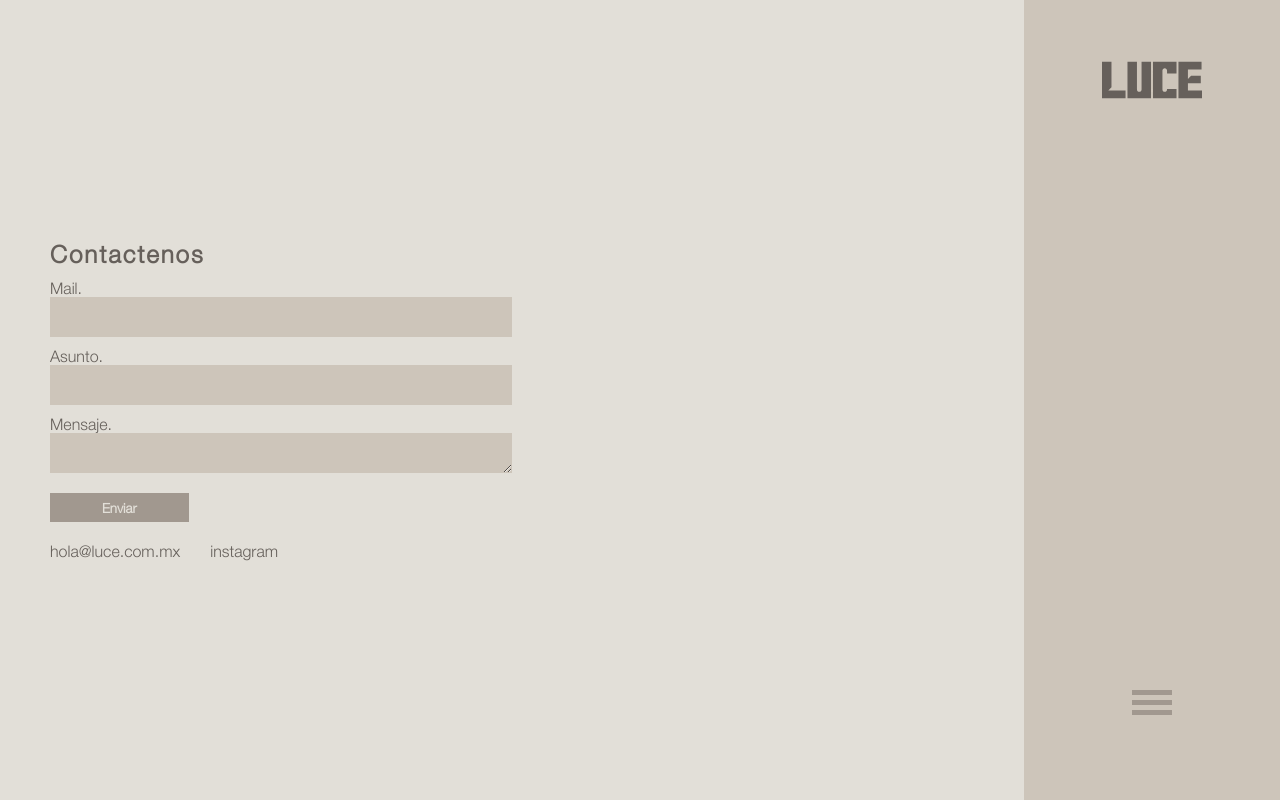
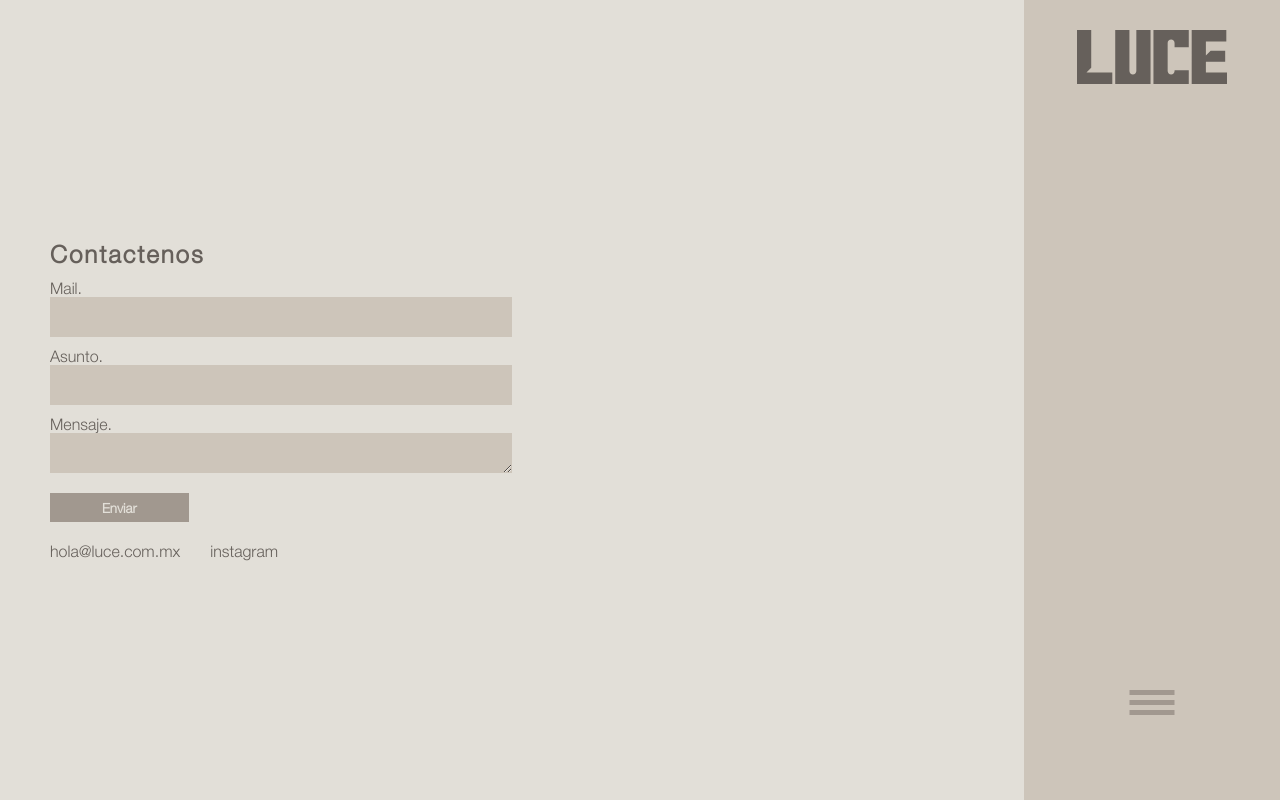
Before and after one commit to MorisLuis/luce, a Next.js app: page /contact in a window 1280 px wide. Built offline with nearby package versions, Linux system fonts and the light colour scheme.

Commit message:
S / Logo

```diff
--- a/components/LayoutRight.tsx
+++ b/components/LayoutRight.tsx
@@ -1,8 +1,8 @@
 import Image from 'next/image';
 import React from 'react';
 import { Nav } from './navigation/nav';
+import Link from 'next/link';
 import style from '../styles/LayoutRight.module.scss';
-import Link from 'next/link';
 
 interface LayoutRightInterface {
     content: () => React.ReactNode;
@@ -21,7 +21,9 @@ export default function LayoutRight({ content, sideBar, bottom, secondaryDesign
                     <Image
                         src={`/logos/HORIZONTAL_COLOR PRINCIPAL.svg`}
                         alt={'LUCE'}
-                        fill
+                        layout="responsive"
+                        width={200}
+                        height={200}
                         className={style.imageContainerMovil}
                     />
                 </Link>
@@ -36,7 +38,9 @@ export default function LayoutRight({ content, sideBar, bottom, secondaryDesign
                     <Image
                         src={`/logos/HORIZONTAL_COLOR PRINCIPAL.svg`}
                         alt={'LUCE'}
-                        fill
+                        layout="responsive"
+                        width={200}
+                        height={100}
                         className={style.imageContainerWeb}
                     />
                 </Link>
--- a/components/navigation/nav.tsx
+++ b/components/navigation/nav.tsx
@@ -4,9 +4,9 @@ import Link from 'next/link';
 import React, { useState } from 'react';
 import { Hamburguer } from './hamburguer';
 import Image from 'next/image';
-import styles from "../../styles/Navigation.module.scss";
 import { brandsData } from '@/data/brands';
 import { categoriesData } from '@/data/categories';
+import styles from "../../styles/Navigation.module.scss";
 
 
 export const Nav = () => {
@@ -32,11 +32,12 @@ export const Nav = () => {
             <div className={`${styles.menuContent} ${showMenu ? styles.active : ''}`}>
                 <div className={styles.menuContainer}>
                     <div className={styles.luce}>
-                        <Link href={"/"}>
+                        <Link href={"/"} className={styles.luce__image}>
                             <Image
                                 src={`/logos/HORIZONTAL_COLOR PRINCIPAL.svg`}
                                 alt={'LUCE'}
-                                width={100}
+                                layout="responsive"
+                                width={200}
                                 height={100}
                             />
                         </Link>
--- a/styles/LayoutRight.module.scss
+++ b/styles/LayoutRight.module.scss
@@ -18,8 +18,6 @@
             width: 70%;
         }
 
-        ;
-
         &__secondaryDesign {
             width: 80%;
 
@@ -27,15 +25,12 @@
                 width: 60%;
             }
 
-            ;
-
             @include respond(phone) {
                 width: 100%;
                 height: 100%;
                 margin-top: 0%;
             }
 
-            ;
         }
 
         @include respond(phone) {
@@ -43,8 +38,6 @@
             height: 100%;
             margin-top: 20%; // 15% of .sidebar phone. + 5%
         }
-
-        ;
     }
 
     .sidebar {
@@ -75,35 +68,26 @@
         }
 
         .sidebar_image {
-            min-width: 100px;
-            min-height: 100px;
-            position: relative;
+            display: block;
+            width: 100%;
+            margin: 0 auto;
+            margin-bottom: $margin-bottom;
+            max-width: 150px;
+
+            img{
+                object-fit: contain; /* Asegura que la imagen no se deforme */
+            }
+
+            @include respond(big-desktop) {
+                max-width: 200px;
+            }
 
             @include respond(phone) {
                 position: fixed;
                 top: $padding-horizontal;
                 right: $padding-horizontal;
                 width: 60px;
-            }
-
-            ;
-
-            .imageContainerWeb {
-                display: flex;
-
-                &:hover {
-                    opacity: 70%;
-                }
-
-                @include respond(phone) {
-                    display: none;
-                }
-            }
-
-            .imageContainerMovil {
-                display: flex;
-                cursor: pointer;
-
+                max-width: 100px;
             }
         }
 
@@ -119,13 +103,9 @@
                 width: 40%;
             }
 
-            ;
-
             @include respond(phone) {
                 display: none
             }
-
-            ;
         }
 
     }
@@ -136,22 +116,31 @@
         top: $padding;
         right: $padding;
         z-index: 99;
+        max-width: 100px;
+
+        /* Ajusta el tamaño del contenedor al tamaño de la imagen */
+        width: auto; /* Se adapta al contenido */
+        height: auto; /* Se adapta al contenido */
 
         .sidebar_image {
-            min-width: 80px;
-            min-height: 60px;
+            width: 100%; /* Controla el ancho desde aquí */
+            height: auto; /* Asegura que la altura sea proporcional */
             position: relative;
 
             .imageContainerMovil {
                 display: flex;
+                width: 100%; /* Hereda el ancho del contenedor padre */
+                height: auto; /* Ajusta la altura automáticamente */
                 cursor: pointer;
+                object-fit: contain; /* Asegura que la imagen se ajuste al contenedor */
             }
         }
 
         @include respond(phone) {
-            display: flex
+            display: flex;
         }
     }
+
 
     .sidebarMobil {
         display: none;
--- a/styles/Navigation.module.scss
+++ b/styles/Navigation.module.scss
@@ -23,7 +23,7 @@
 
 .menu {
 
-    .menuBackground{
+    .menuBackground {
         background-color: transparent;
         position: fixed;
         width: 100vw;
@@ -54,7 +54,6 @@
             visibility: visible;
         }
 
-
         @include respond(tab-port) {
             width: 100%;
         }
@@ -68,24 +67,29 @@
             text-align: center;
 
             .luce {
-                width: "auto";
-                height: 100px;
-                position: relative;
-                display: flex;
-                justify-content: flex-end;
+                display: block;
+                width: 100%;
+                margin: 0 auto;
+                margin-bottom: $margin-bottom;
+                max-width: 150px;
 
-                &:hover{
-                    opacity: 70%;
-                }
+                .luce__image {
+                    display: block;
+                    width: 100%;
+                    margin: 0 auto;
+                    max-width: 150px;
 
-                img{
-                    cursor: pointer;
-                }
+                    img{
+                        object-fit: contain;
+                    }
 
-                @include respond(phone) {
-                    img {
-                        width: 70px;
-                        height: 70px;
+                    @include respond(big-desktop) {
+                        max-width: 200px;
+                    }
+
+                    @include respond(phone) {
+                        margin-bottom: 0px;
+                        max-width: 100px;
                     }
                 }
             }
@@ -174,7 +178,7 @@
         }
 
         @include respond(phone) {
-            top: $padding + 20px;
+            top: 30px;
             left: $padding;
             transform: translateX(0%);
             width: fit-content;
@@ -182,7 +186,7 @@
         }
 
         .bar {
-            width: 40px;
+            width: 45px;
             height: 5px;
             background-color: $color-tertiary;
             margin-bottom: $margin-bottom / 2;
@@ -195,7 +199,7 @@
         }
 
         .activeBar1 {
-            transform: translateY(50%) rotate(45deg);
+            transform: translateY(250%) rotate(45deg);
         }
 
         .activeBar2 {
@@ -203,7 +207,7 @@
         }
 
         .activeBar3 {
-            transform: translateY(-16px) rotate(-45deg);
+            transform: translateY(-150%) rotate(-45deg);
         }
     }
 }
```
